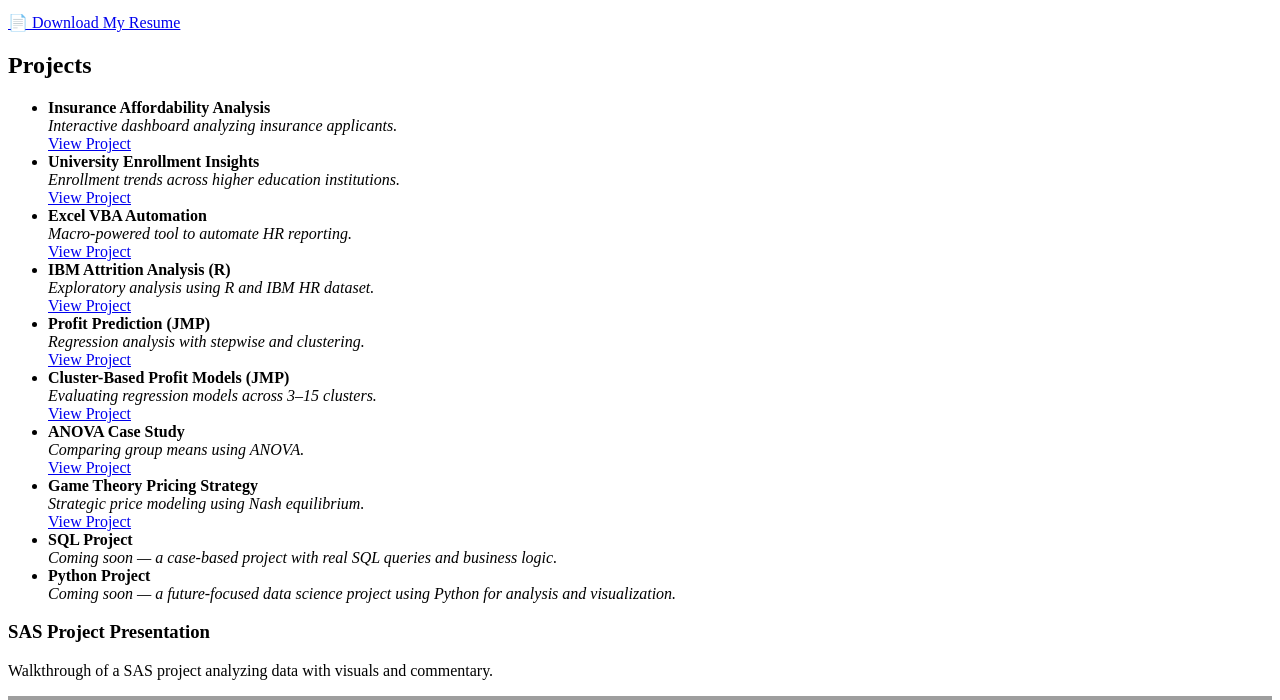
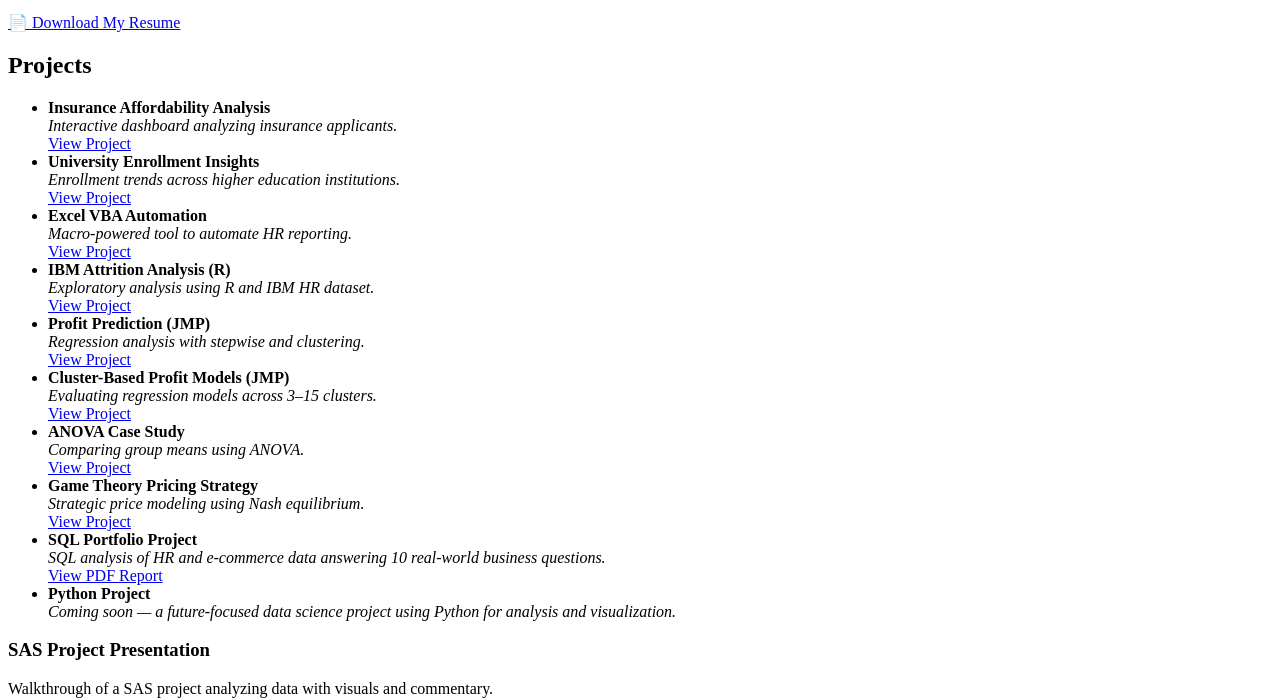
Before and after one commit to a-marchoud/a-marchoud, a plain HTML site: page index.html in a window 1280 px wide. Shown: the part 101-801 px from the top of the page. Drawn offline with Linux system fonts and the light colour scheme; grey boxes are pictures that could not be loaded.

Commit message:
Update index.html
Added SQL

```diff
--- a/index.html
+++ b/index.html
@@ -62,9 +62,11 @@
         </li>
 
         <li>
-            <strong>SQL Project</strong><br>
-            <em>Coming soon — a case-based project with real SQL queries and business logic.</em>
+             <strong>SQL Portfolio Project</strong><br>
+             <em>SQL analysis of HR and e-commerce data answering 10 real-world business questions.</em><br>
+             <a href="sql-project/SQL_Portfolio.pdf" target="_blank">View PDF Report</a>
         </li>
+
         <li>
             <strong>Python Project</strong><br>
             <em>Coming soon — a future-focused data science project using Python for analysis and visualization.</em>
```
